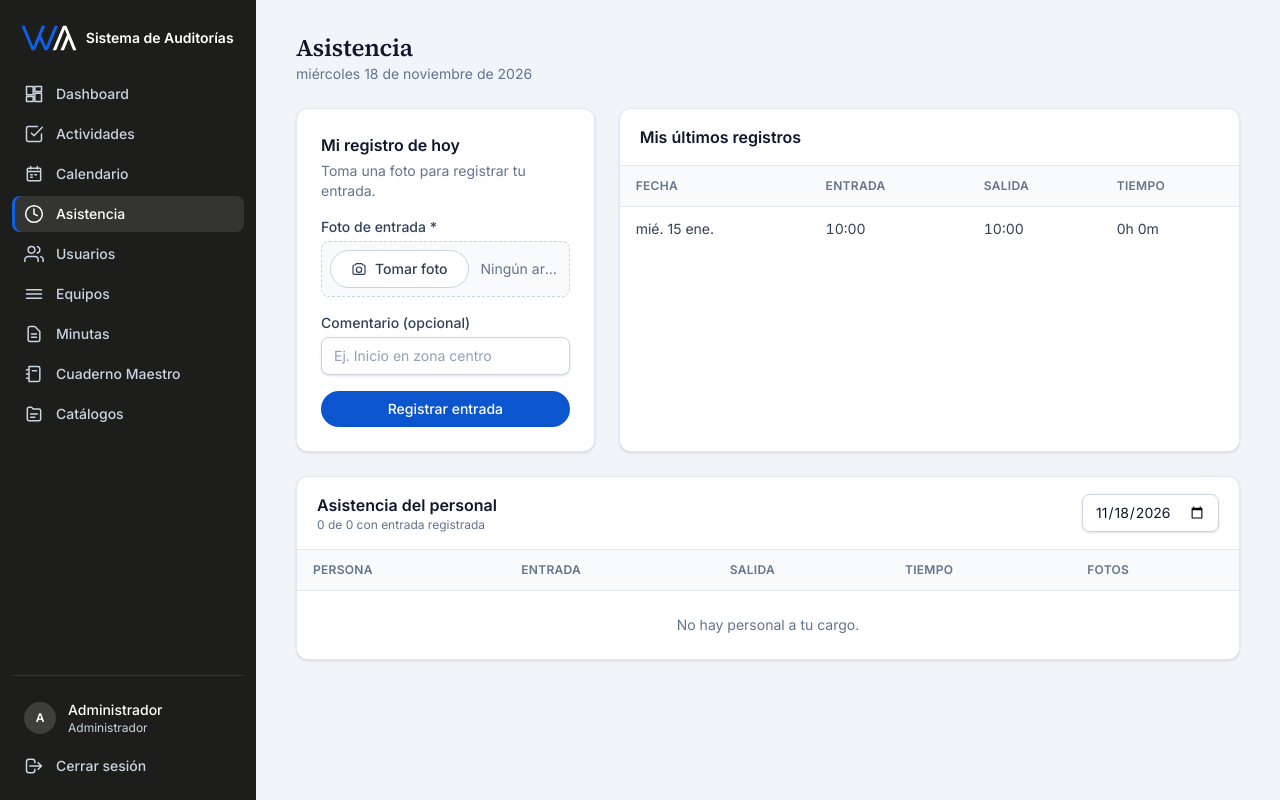
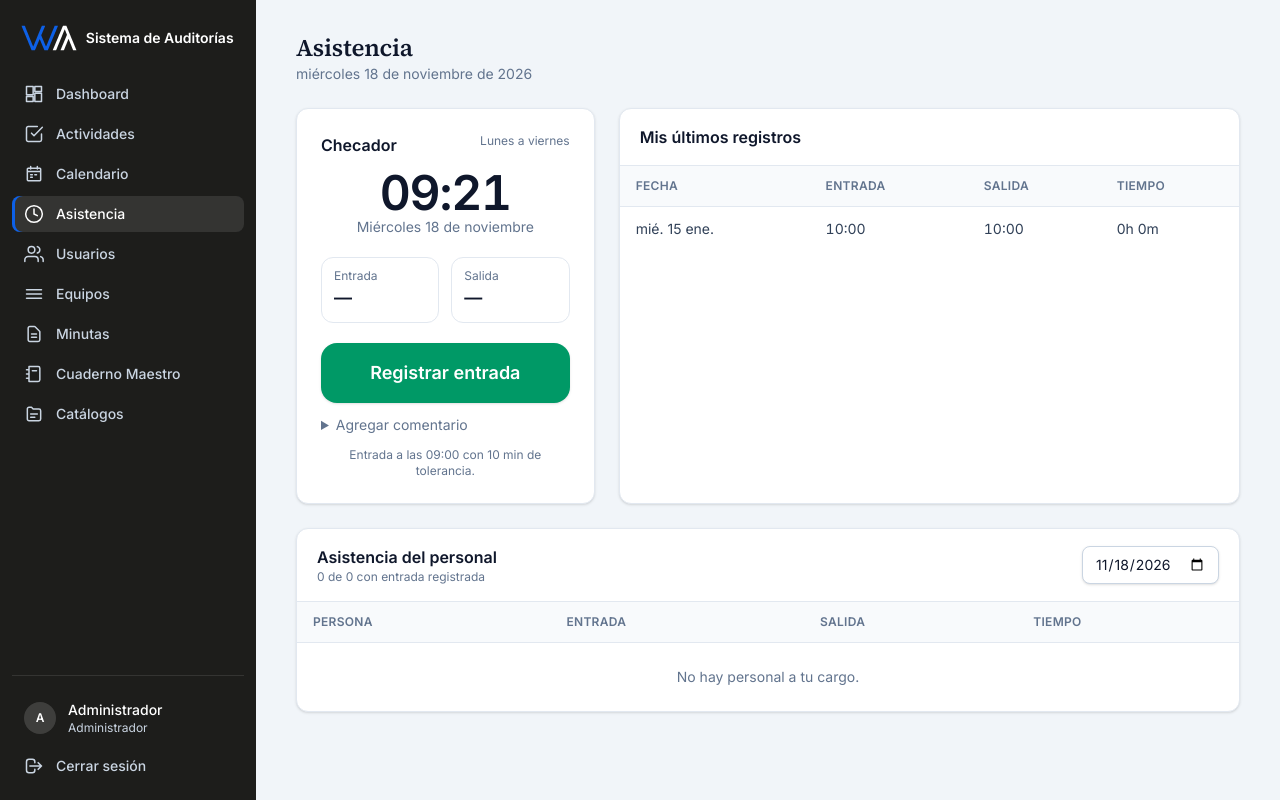
Before and after one commit to MarioXolo/Auditoria-Versi-n, a Laravel app: page /asistencia in a window 1280 px wide. Run offline with Laravel 12, Linux system fonts and the light colour scheme; a user stored in the database is signed in; data comes from the database, SQL or seed files in the repository; tables that the repository leaves empty hold one stand-in row (values such as "Sample post"); style sheets or scripts are compiled from the project's sources.

Commit message:
Checador: solo lunes a viernes, sin foto y un solo botón de entrada/salida
El mismo panel registra la entrada y después la salida, con reloj en vivo, aviso
de retardo y comentario opcional. Sábado y domingo no se acepta registro. Las
fotos de registros anteriores se siguen pudiendo consultar.

Co-Authored-By: Claude Opus 5.5 <noreply@anthropic.com>
Claude-Session: https://claude.ai/code/session_01QswvWnyk7X1hBuzLcn5tHJ

```diff
--- a/app/Http/Controllers/AttendanceController.php
+++ b/app/Http/Controllers/AttendanceController.php
@@ -58,64 +58,46 @@ class AttendanceController extends Controller
         return view('attendance.index', $data);
     }
 
-    public function checkIn(Request $request): RedirectResponse
+    /**
+     * Un solo botón: registra la entrada si aún no hay, o la salida si ya hay entrada.
+     * Sin foto. Solo en días laborales (lunes a viernes).
+     */
+    public function register(Request $request): RedirectResponse
     {
-        $user = $request->user();
+        $request->validate(['notes' => ['nullable', 'string', 'max:500']]);
 
-        $request->validate([
-            'photo' => ['required', 'image', 'max:8192'],
-            'notes' => ['nullable', 'string', 'max:500'],
-        ], [
-            'photo.required' => 'Toma una foto para registrar tu entrada.',
-        ], ['photo' => 'foto']);
-
-        $exists = Attendance::where('user_id', $user->id)->whereDate('work_date', today())->exists();
-
-        if ($exists) {
-            return back()->withErrors(['photo' => 'Ya registraste tu entrada de hoy.']);
+        if (! Attendance::isWorkday()) {
+            return back()->withErrors(['asistencia' => 'Hoy no es día laboral. El checador solo registra de '.Attendance::workdaysLabel().'.']);
         }
 
-        Attendance::create([
-            'user_id' => $user->id,
-            'work_date' => today()->toDateString(),
-            'check_in_at' => now(),
-            'check_in_photo' => PhotoStorage::store($request->file('photo'), 'asistencia/'.today()->format('Y-m')),
-            'notes' => $request->input('notes'),
-        ]);
-
-        return back()->with('status', 'Entrada registrada a las '.now()->format('H:i').'.');
-    }
-
-    public function checkOut(Request $request): RedirectResponse
-    {
         $user = $request->user();
-
-        $request->validate([
-            'photo' => ['nullable', 'image', 'max:8192'],
-        ], [], ['photo' => 'foto']);
-
         $attendance = Attendance::where('user_id', $user->id)->whereDate('work_date', today())->first();
 
         if (! $attendance) {
-            return back()->withErrors(['photo' => 'Primero registra tu entrada.']);
+            Attendance::create([
+                'user_id' => $user->id,
+                'work_date' => today()->toDateString(),
+                'check_in_at' => now(),
+                'notes' => $request->input('notes'),
+            ]);
+
+            return back()->with('status', 'Entrada registrada a las '.now()->format('H:i').'.');
         }
 
         if ($attendance->check_out_at) {
-            return back()->withErrors(['photo' => 'Ya registraste tu salida de hoy.']);
+            return back()->withErrors(['asistencia' => 'Ya registraste tu entrada y tu salida de hoy.']);
         }
 
         $attendance->check_out_at = now();
-
-        if ($request->hasFile('photo')) {
-            $attendance->check_out_photo = PhotoStorage::store($request->file('photo'), 'asistencia/'.today()->format('Y-m'));
+        if ($request->filled('notes')) {
+            $attendance->notes = trim(($attendance->notes ? $attendance->notes.' · ' : '').$request->input('notes'));
         }
-
         $attendance->save();
 
-        return back()->with('status', 'Salida registrada a las '.now()->format('H:i').'.');
+        return back()->with('status', 'Salida registrada a las '.now()->format('H:i').'. Jornada de '.$attendance->workedTime().'.');
     }
 
-    /** Foto de entrada o salida, solo para quien tiene permiso de verla. */
+    /** Foto de entrada o salida de registros anteriores (el checador ya no pide foto). */
     public function photo(Request $request, Attendance $attendance, string $type): StreamedResponse
     {
         $viewer = $request->user();
--- a/app/Models/Attendance.php
+++ b/app/Models/Attendance.php
@@ -4,6 +4,7 @@ namespace App\Models;
 
 use Illuminate\Database\Eloquent\Model;
 use Illuminate\Database\Eloquent\Relations\BelongsTo;
+use Illuminate\Support\Carbon;
 
 class Attendance extends Model
 {
@@ -27,6 +28,25 @@ class Attendance extends Model
         ];
     }
 
+    /** ¿Se puede checar ese día? (lunes a viernes, según config/auditoria.php). */
+    public static function isWorkday(?Carbon $day = null): bool
+    {
+        return in_array(($day ?? today())->isoWeekday(), config('auditoria.dias_laborales'), true);
+    }
+
+    /** Nombres de los días laborales, p. ej. «lunes a viernes». */
+    public static function workdaysLabel(): string
+    {
+        $dias = config('auditoria.dias_laborales');
+        $nombres = [1 => 'lunes', 'martes', 'miércoles', 'jueves', 'viernes', 'sábado', 'domingo'];
+        sort($dias);
+        $consecutivos = count($dias) > 2 && end($dias) - reset($dias) === count($dias) - 1;
+
+        return $consecutivos
+            ? $nombres[reset($dias)].' a '.$nombres[end($dias)]
+            : implode(', ', array_map(fn ($d) => $nombres[$d], $dias));
+    }
+
     public function user(): BelongsTo
     {
         return $this->belongsTo(User::class);
--- a/config/auditoria.php
+++ b/config/auditoria.php
@@ -29,8 +29,8 @@ return [
     'hora_entrada' => env('AUDITORIA_HORA_ENTRADA', '09:00'),
     'tolerancia_minutos' => (int) env('AUDITORIA_TOLERANCIA', 10),
 
-    // Días laborales (ISO: 1 = lunes ... 7 = domingo)
-    'dias_laborales' => array_map('intval', explode(',', env('AUDITORIA_DIAS_LABORALES', '1,2,3,4,5,6'))),
+    // Días laborales (ISO: 1 = lunes ... 7 = domingo). El checador solo acepta registros estos días.
+    'dias_laborales' => array_map('intval', explode(',', env('AUDITORIA_DIAS_LABORALES', '1,2,3,4,5'))),
 
     // Metas de cada indicador (en %). Verde: >= meta. Ámbar: >= meta - margen. Rojo: menor.
     'metas' => [
--- a/resources/views/attendance/index.blade.php
+++ b/resources/views/attendance/index.blade.php
@@ -11,47 +11,67 @@
 
 @section('content')
     <div class="grid gap-6 lg:grid-cols-3">
-        {{-- Registro propio --}}
-        <section class="card p-6">
-            <h2 class="font-semibold">Mi registro de hoy</h2>
+        {{-- Checador: un solo botón que registra la entrada y después la salida --}}
+        @php
+            $workday = \App\Models\Attendance::isWorkday();
+            $limite = today()->setTimeFromTimeString(config('auditoria.hora_entrada'))->addMinutes(config('auditoria.tolerancia_minutos'));
+            $retardo = $today?->check_in_at && $today->check_in_at->gt($limite);
+            $estado = match (true) {
+                ! $workday && ! $today => 'descanso',
+                ! $today => 'entrada',
+                ! $today->check_out_at => $workday ? 'salida' : 'descanso',
+                default => 'listo',
+            };
+        @endphp
+        <section class="card p-6" data-checador>
+            <div class="flex items-start justify-between gap-3">
+                <h2 class="font-semibold">Checador</h2>
+                <span class="text-xs text-slate-500">{{ ucfirst(\App\Models\Attendance::workdaysLabel()) }}</span>
+            </div>
+            <p class="mt-3 text-center text-5xl font-semibold tracking-tight tabular-nums" data-reloj>{{ now()->format('H:i') }}</p>
+            <p class="text-center text-sm text-slate-500">{{ ucfirst(now()->translatedFormat('l j \d\e F')) }}</p>
 
-            @if (! $today)
-                <p class="mt-1 text-sm text-slate-500">Toma una foto para registrar tu entrada.</p>
-                <form method="POST" action="{{ route('attendance.check-in') }}" enctype="multipart/form-data" class="mt-4 space-y-4">
+            {{-- Los dos pasos del día --}}
+            <ol class="mt-5 grid grid-cols-2 gap-3 text-sm">
+                <li @class(['rounded-xl border px-3 py-2.5', 'border-emerald-200 bg-emerald-50' => $today?->check_in_at, 'border-slate-200' => ! $today?->check_in_at])>
+                    <span class="block text-xs text-slate-500">Entrada</span>
+                    <span class="text-lg font-semibold tabular-nums">{{ $today?->check_in_at?->format('H:i') ?? '—' }}</span>
+                    @if ($retardo)<span class="badge ml-1 bg-amber-100 text-amber-800">Retardo</span>@endif
+                </li>
+                <li @class(['rounded-xl border px-3 py-2.5', 'border-emerald-200 bg-emerald-50' => $today?->check_out_at, 'border-slate-200' => ! $today?->check_out_at])>
+                    <span class="block text-xs text-slate-500">Salida</span>
+                    <span class="text-lg font-semibold tabular-nums">{{ $today?->check_out_at?->format('H:i') ?? '—' }}</span>
+                </li>
+            </ol>
+
+            @error('asistencia')<p class="mt-4 rounded-lg bg-rose-50 px-3 py-2 text-sm text-rose-700">{{ $message }}</p>@enderror
+
+            @if ($estado === 'entrada' || $estado === 'salida')
+                <form method="POST" action="{{ route('attendance.register') }}" class="mt-5" onsubmit="this.querySelector('button').disabled = true">
                     @csrf
-                    <div>
-                        <label for="photo-in" class="label">Foto de entrada *</label>
-                        <x-file-input name="photo" id="photo-in" accept="image/*" capture="user" required button="Tomar foto" icon="camera" />
-                    </div>
-                    <div>
-                        <label for="notes" class="label">Comentario (opcional)</label>
-                        <input id="notes" name="notes" maxlength="500" class="input" placeholder="Ej. Inicio en zona centro">
-                    </div>
-                    <button class="btn btn-primary w-full">Registrar entrada</button>
+                    <button @class([
+                        'w-full rounded-2xl px-4 py-4 text-lg font-semibold text-white shadow-sm transition active:scale-[0.98] disabled:opacity-60',
+                        'bg-emerald-600 hover:bg-emerald-700' => $estado === 'entrada',
+                        'bg-brand-600 hover:bg-brand-700' => $estado === 'salida',
+                    ])>
+                        {{ $estado === 'entrada' ? 'Registrar entrada' : 'Registrar salida' }}
+                    </button>
+                    <details class="mt-3 text-sm">
+                        <summary class="cursor-pointer text-slate-500">Agregar comentario</summary>
+                        <input name="notes" maxlength="500" class="input mt-2" placeholder="{{ $estado === 'entrada' ? 'Ej. Inicio en zona centro' : 'Ej. Termino en campo' }}">
+                    </details>
+                    <p class="mt-3 text-center text-xs text-slate-500">
+                        @if ($estado === 'entrada')
+                            Entrada a las {{ config('auditoria.hora_entrada') }} con {{ config('auditoria.tolerancia_minutos') }} min de tolerancia.
+                        @else
+                            Llevas {{ intdiv((int) $today->check_in_at->diffInMinutes(now()), 60) }}h {{ (int) $today->check_in_at->diffInMinutes(now()) % 60 }}m de jornada.
+                        @endif
+                    </p>
                 </form>
+            @elseif ($estado === 'listo')
+                <p class="mt-5 rounded-2xl bg-emerald-50 px-4 py-4 text-center font-medium text-emerald-800">Jornada completa · {{ $today->workedTime() }}</p>
             @else
-                <div class="mt-4 space-y-3 text-sm">
-                    <div class="flex justify-between rounded-lg bg-emerald-50 px-4 py-3">
-                        <span class="text-emerald-800">Entrada</span>
-                        <span class="font-semibold text-emerald-900 tabular-nums">{{ $today->check_in_at->format('H:i') }}</span>
-                    </div>
-                    @if ($today->check_out_at)
-                        <div class="flex justify-between rounded-lg bg-slate-100 px-4 py-3">
-                            <span>Salida</span>
-                            <span class="font-semibold tabular-nums">{{ $today->check_out_at->format('H:i') }}</span>
-                        </div>
-                        <p class="text-center text-slate-500">Jornada de {{ $today->workedTime() }}</p>
-                    @else
-                        <form method="POST" action="{{ route('attendance.check-out') }}" enctype="multipart/form-data" class="space-y-4 pt-2">
-                            @csrf
-                            <div>
-                                <label for="photo-out" class="label">Foto de salida (opcional)</label>
-                                <x-file-input name="photo" id="photo-out" accept="image/*" capture="user" button="Tomar foto" icon="camera" />
-                            </div>
-                            <button class="btn btn-primary w-full">Registrar salida</button>
-                        </form>
-                    @endif
-                </div>
+                <p class="mt-5 rounded-2xl bg-slate-100 px-4 py-4 text-center text-sm text-slate-600">Hoy no es día laboral. El checador registra de {{ \App\Models\Attendance::workdaysLabel() }}.</p>
             @endif
         </section>
 
@@ -89,7 +109,10 @@
 
     {{-- Asistencia del personal (encargados, gerentes y administradores) --}}
     @if ($roster !== null)
-        @php $present = $roster->filter(fn ($r) => $r['record'])->count(); @endphp
+        @php
+            $present = $roster->filter(fn ($r) => $r['record'])->count();
+            $hasPhotos = $roster->contains(fn ($r) => $r['record']?->check_in_photo || $r['record']?->check_out_photo);
+        @endphp
         <section class="card mt-6 overflow-hidden">
             <div class="flex flex-col gap-3 border-b border-slate-200 px-5 py-4 sm:flex-row sm:items-center sm:justify-between">
                 <div>
@@ -109,7 +132,7 @@
                             <th class="table-head">Entrada</th>
                             <th class="table-head">Salida</th>
                             <th class="table-head">Tiempo</th>
-                            <th class="table-head">Fotos</th>
+                            @if ($hasPhotos)<th class="table-head">Fotos</th>@endif
                         </tr>
                     </thead>
                     <tbody class="divide-y divide-slate-100">
@@ -124,6 +147,7 @@
                                     <td class="table-cell tabular-nums">{{ $record->check_in_at?->format('H:i') ?? '—' }}</td>
                                     <td class="table-cell tabular-nums">{{ $record->check_out_at?->format('H:i') ?? '—' }}</td>
                                     <td class="table-cell">{{ $record->workedTime() ?? '—' }}</td>
+                                    @if ($hasPhotos)
                                     <td class="table-cell">
                                         <div class="flex gap-2">
                                             @if ($record->check_in_photo)
@@ -134,12 +158,13 @@
                                             @endif
                                         </div>
                                     </td>
+                                    @endif
                                 @else
-                                    <td colspan="4" class="table-cell font-medium text-rose-700">Sin registro</td>
+                                    <td colspan="{{ $hasPhotos ? 4 : 3 }}" class="table-cell font-medium text-rose-700">Sin registro</td>
                                 @endif
                             </tr>
                         @empty
-                            <tr><td colspan="5" class="table-cell py-6 text-center text-slate-500">No hay personal a tu cargo.</td></tr>
+                            <tr><td colspan="{{ $hasPhotos ? 5 : 4 }}" class="table-cell py-6 text-center text-slate-500">No hay personal a tu cargo.</td></tr>
                         @endforelse
                     </tbody>
                 </table>
@@ -147,3 +172,15 @@
         </section>
     @endif
 @endsection
+
+@push('scripts')
+<script>
+    // Reloj en vivo del checador
+    const reloj = document.querySelector('[data-reloj]');
+    if (reloj) {
+        const tick = () => reloj.textContent = new Date().toLocaleTimeString('es-MX', { hour: '2-digit', minute: '2-digit', hour12: false, timeZone: 'America/Mexico_City' });
+        tick();
+        setInterval(tick, 15000);
+    }
+</script>
+@endpush
--- a/routes/web.php
+++ b/routes/web.php
@@ -56,8 +56,7 @@ Route::middleware(['auth', 'active'])->group(function () {
 
     // Asistencia
     Route::get('/asistencia', [AttendanceController::class, 'index'])->name('attendance.index');
-    Route::post('/asistencia/entrada', [AttendanceController::class, 'checkIn'])->name('attendance.check-in');
-    Route::post('/asistencia/salida', [AttendanceController::class, 'checkOut'])->name('attendance.check-out');
+    Route::post('/asistencia/registrar', [AttendanceController::class, 'register'])->middleware('throttle:10,1')->name('attendance.register');
     Route::get('/asistencia/{attendance}/foto/{type}', [AttendanceController::class, 'photo'])
         ->whereIn('type', ['entrada', 'salida'])
         ->name('attendance.photo');
```
Also changed, not shown: tests/Feature/AppSmokeTest.php (+33 -9 lines), README.md, 3 other files.
